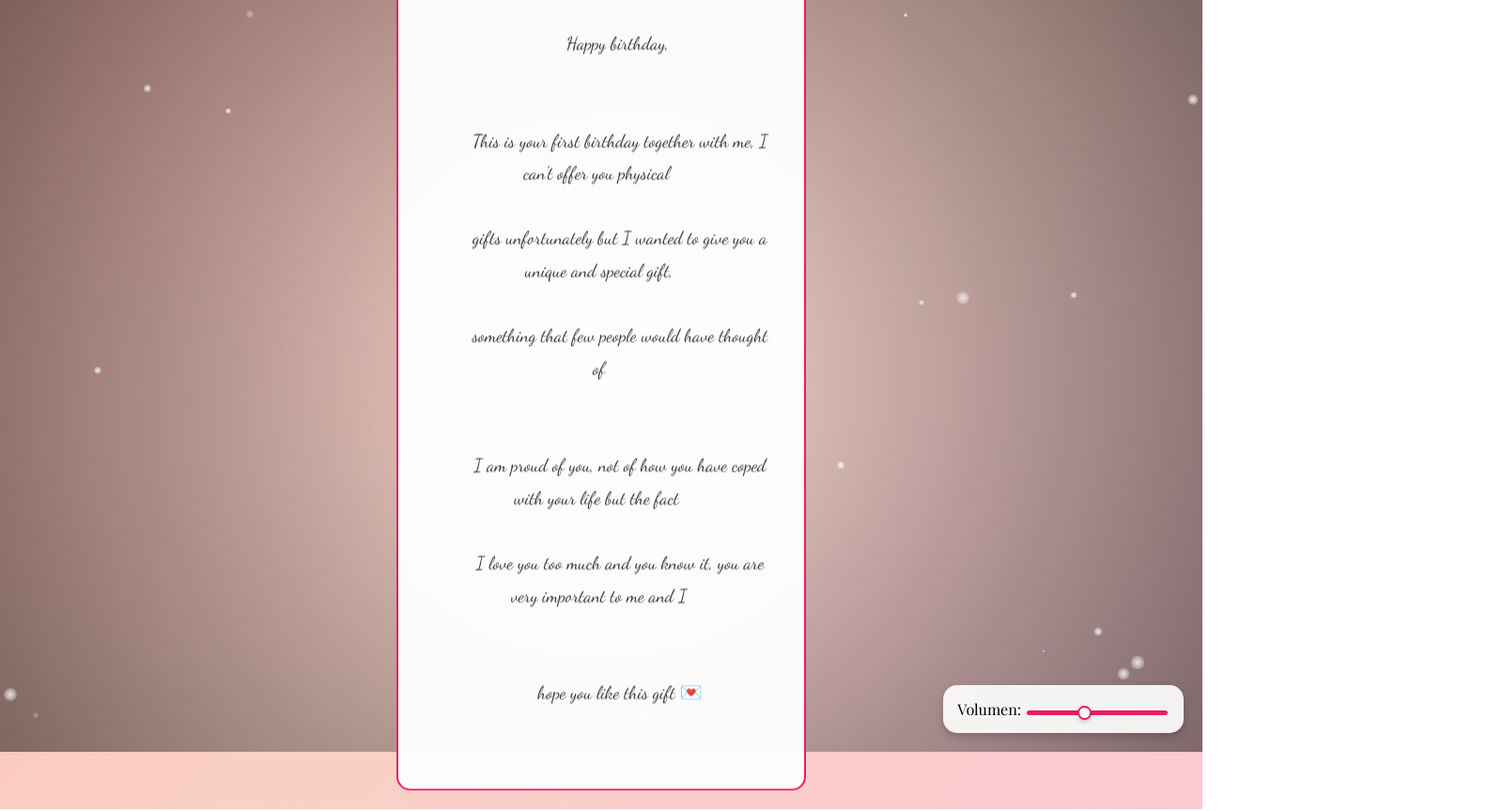
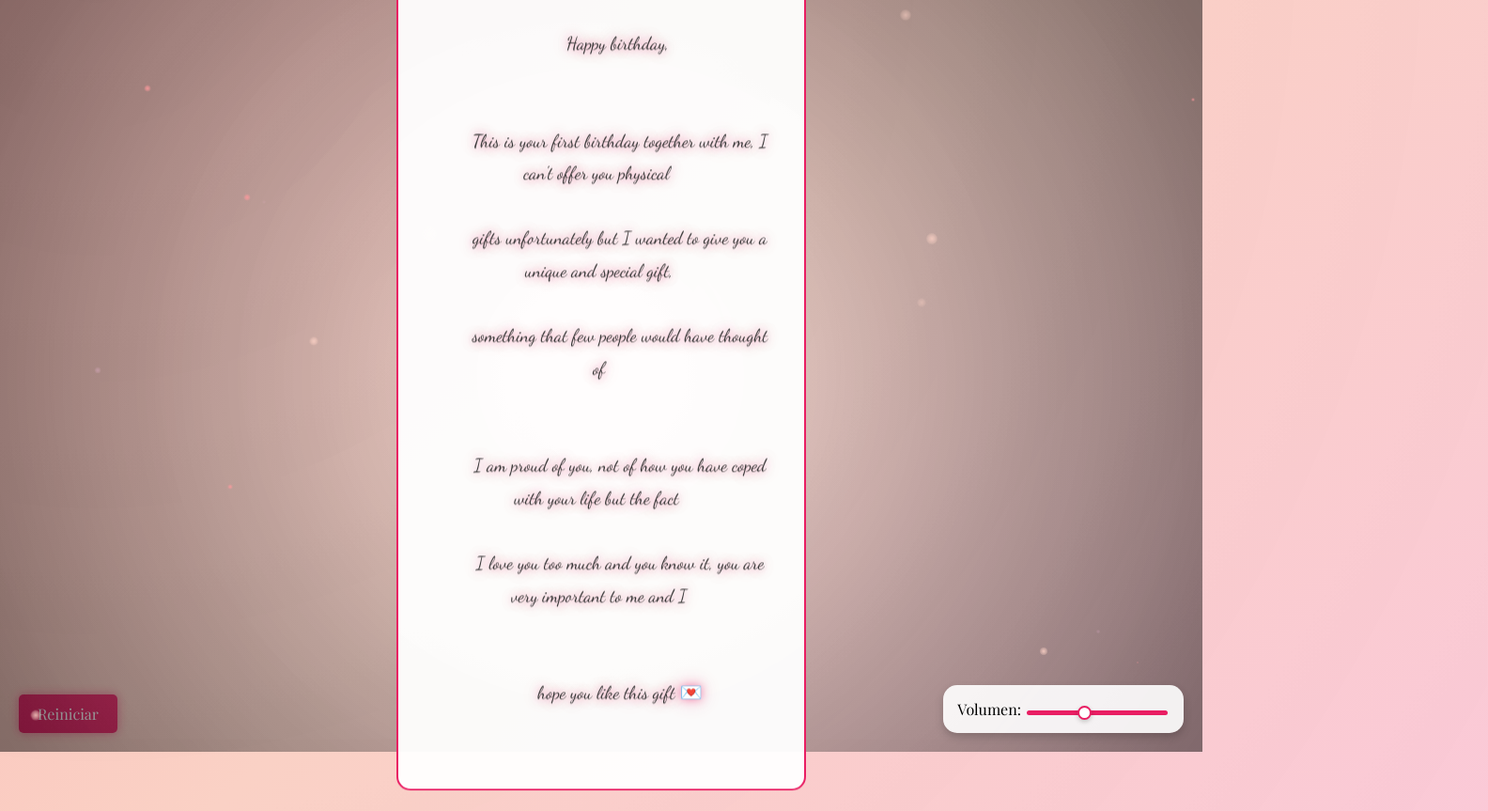
Before and after one commit to AlejandroJonnath/carta-para-ella, a plain HTML site: page index.html in a window 1280 px wide. Both pictures are taken after a click on the picture 640 px from the left and 395 px from the top of the page. Shown: the whole page at 94% size, 1584 px wide, since content can reach past the window. Drawn offline with nearby package versions, Linux system fonts and the light colour scheme.

Commit message:
CSS y JS mejorados

```diff
--- a/index.html
+++ b/index.html
@@ -28,6 +28,8 @@
     <input type="range" id="volume-slider" min="0" max="1" step="0.01" value="0.4" />
   </div>
 
+  <button id="reset-button" class="reset-button">Reiniciar</button>
+
   <audio id="bg-music" src="assets/music.mp3" loop></audio>
   <script src="script.js"></script>
 </body>
--- a/script.js
+++ b/script.js
@@ -2,12 +2,14 @@ const envelope = document.getElementById('envelope');
 const letter = document.getElementById('letter');
 const music = document.getElementById('bg-music');
 const volumeSlider = document.getElementById('volume-slider');
+const openSound = new Audio('assets/open-sound.mp3');
+const sparkleSound = new Audio('assets/sparkle-sound.mp3');
 
 // Set initial volume to 40%
 music.volume = 0.4;
 
 // Envelope click event
-envelope.addEventListener('click', () => {
+envelope.addEventListener('click', (event) => {
   envelope.src = 'assets/open-envelope.png';
   envelope.style.transform = 'scale(0.9)';
   envelope.style.transition = 'transform 0.8s ease, opacity 0.8s ease';
@@ -25,6 +27,13 @@ envelope.addEventListener('click', () => {
   setTimeout(() => {
     letter.style.boxShadow = 'none';
   }, 2000);
+
+  openSound.play();
+
+  const rect = envelope.getBoundingClientRect();
+  const x = rect.left + rect.width / 2;
+  const y = rect.top + rect.height / 2;
+  createExplosion(x, y);
 });
 
 // Update volume when slider is moved
@@ -66,9 +75,74 @@ const createMouseParticles = () => {
     setTimeout(() => {
       particle.remove();
     }, 1000);
+
+    sparkleSound.currentTime = 0; // Reset sound for rapid playback
+    sparkleSound.play();
   });
 };
 
+// Add mystical fog to the background
+const createFog = () => {
+  const fog = document.createElement('div');
+  fog.className = 'mystical-fog';
+  document.body.appendChild(fog);
+};
+
+// Add shooting stars to the background
+const createShootingStar = () => {
+  const star = document.createElement('div');
+  star.className = 'shooting-star';
+  star.style.left = `${Math.random() * 100}vw`;
+  star.style.top = `${Math.random() * 50}vh`;
+  document.body.appendChild(star);
+
+  setTimeout(() => {
+    star.remove();
+  }, 3000);
+};
+
+// Create explosion effect
+const createExplosion = (x, y) => {
+  for (let i = 0; i < 30; i++) {
+    const particle = document.createElement('div');
+    particle.className = 'sparkle';
+    particle.style.left = `${x}px`;
+    particle.style.top = `${y}px`;
+    particle.style.width = `${Math.random() * 5 + 2}px`;
+    particle.style.height = `${Math.random() * 5 + 2}px`;
+    particle.style.animationDuration = `${Math.random() * 2 + 1}s`;
+    particle.style.transform = `translate(${Math.random() * 200 - 100}px, ${Math.random() * 200 - 100}px)`;
+    document.body.appendChild(particle);
+
+    setTimeout(() => {
+      particle.remove();
+    }, 2000);
+  }
+};
+
+// Add aurora effect to the background
+const createAurora = () => {
+  const aurora = document.createElement('div');
+  aurora.className = 'aurora';
+  document.body.appendChild(aurora);
+};
+
+// Add click wave effect
+document.addEventListener('click', (event) => {
+  const wave = document.createElement('div');
+  wave.className = 'click-wave';
+  wave.style.left = `${event.clientX}px`;
+  wave.style.top = `${event.clientY}px`;
+  document.body.appendChild(wave);
+
+  setTimeout(() => {
+    wave.remove();
+  }, 1000);
+});
+
 createBackgroundOverlay();
-setInterval(createSparkle, 200);
+setInterval(createSparkle, 300);
 createMouseParticles();
+createFog();
+setInterval(createShootingStar, 5000);
+createAurora();
--- a/style.css
+++ b/style.css
@@ -12,6 +12,7 @@ body {
   position: relative;
   animation: gradientShift 10s ease infinite;
   perspective: 1500px;
+  cursor: url('assets/magic-cursor.png'), auto;
 }
 
 @keyframes gradientShift {
@@ -33,6 +34,23 @@ body {
   cursor: pointer;
   transition: transform 0.6s ease, box-shadow 0.6s ease;
   box-shadow: 0 10px 20px rgba(0, 0, 0, 0.2);
+  animation: glow 3s infinite, slideIn 2s ease-out forwards;
+}
+
+@keyframes glow {
+  0%, 100% { box-shadow: 0 0 20px rgba(233, 30, 99, 0.5); }
+  50% { box-shadow: 0 0 40px rgba(233, 30, 99, 1); }
+}
+
+@keyframes slideIn {
+  0% {
+    transform: translateY(-200px) scale(0.8);
+    opacity: 0;
+  }
+  100% {
+    transform: translateY(0) scale(1);
+    opacity: 1;
+  }
 }
 
 #envelope:hover {
@@ -68,6 +86,9 @@ body {
 .poem {
   white-space: pre-wrap;
   color: #333;
+  overflow: visible;
+  border-right: none;
+  text-shadow: 0 0 10px rgba(233, 30, 99, 0.5), 0 0 20px rgba(233, 30, 99, 0.3);
 }
 
 @keyframes fadeIn {
@@ -142,14 +163,17 @@ body {
   0% {
     transform: scale(0);
     opacity: 1;
+    background: radial-gradient(circle, #ff9a9e, rgba(255, 255, 255, 0));
   }
   50% {
     transform: scale(1.5);
     opacity: 0.8;
+    background: radial-gradient(circle, #fad0c4, rgba(255, 255, 255, 0));
   }
   100% {
     transform: scale(0);
     opacity: 0;
+    background: radial-gradient(circle, #fbc2eb, rgba(255, 255, 255, 0));
   }
 }
 
@@ -172,3 +196,128 @@ body {
     opacity: 1;
   }
 }
+
+.mystical-fog {
+  position: absolute;
+  top: 0;
+  left: 0;
+  width: 200%;
+  height: 200%;
+  background: radial-gradient(circle, rgba(255, 255, 255, 0.1), rgba(255, 255, 255, 0));
+  opacity: 0.5;
+  animation: fogMove 20s linear infinite;
+  pointer-events: none;
+  z-index: 0;
+}
+
+@keyframes fogMove {
+  0% {
+    transform: translate(-50%, -50%) scale(1);
+  }
+  50% {
+    transform: translate(-45%, -55%) scale(1.2);
+  }
+  100% {
+    transform: translate(-50%, -50%) scale(1);
+  }
+}
+
+.reset-button {
+  position: fixed;
+  bottom: 20px;
+  left: 20px;
+  padding: 10px 20px;
+  background: #e91e63;
+  color: #fff;
+  border: none;
+  border-radius: 5px;
+  font-family: 'Playfair Display', serif;
+  font-size: 1rem;
+  cursor: pointer;
+  box-shadow: 0 4px 10px rgba(0, 0, 0, 0.2);
+  transition: background 0.3s ease, box-shadow 0.3s ease;
+  animation: buttonGlow 2s infinite alternate;
+}
+
+.reset-button:hover {
+  background: #d81b60;
+  box-shadow: 0 6px 15px rgba(233, 30, 99, 0.6);
+}
+
+@keyframes buttonGlow {
+  0% {
+    box-shadow: 0 0 10px rgba(233, 30, 99, 0.5);
+  }
+  100% {
+    box-shadow: 0 0 20px rgba(233, 30, 99, 1);
+  }
+}
+
+.shooting-star {
+  position: absolute;
+  width: 2px;
+  height: 100px;
+  background: linear-gradient(to bottom, rgba(255, 255, 255, 1), rgba(255, 255, 255, 0));
+  opacity: 0.8;
+  transform: rotate(45deg);
+  animation: shootingStar 3s ease-in-out infinite;
+  pointer-events: none;
+}
+
+@keyframes shootingStar {
+  0% {
+    transform: translate(-200px, -200px) rotate(45deg);
+    opacity: 1;
+  }
+  100% {
+    transform: translate(100vw, 100vh) rotate(45deg);
+    opacity: 0;
+  }
+}
+
+.click-wave {
+  position: absolute;
+  width: 20px;
+  height: 20px;
+  background: rgba(233, 30, 99, 0.5);
+  border-radius: 50%;
+  pointer-events: none;
+  animation: waveExpand 1s ease-out forwards;
+}
+
+@keyframes waveExpand {
+  0% {
+    transform: scale(1);
+    opacity: 0.5;
+  }
+  100% {
+    transform: scale(50);
+    opacity: 0;
+  }
+}
+
+.aurora {
+  position: absolute;
+  top: 0;
+  left: 0;
+  width: 100%;
+  height: 100%;
+  background: radial-gradient(circle at 50% 50%, rgba(255, 255, 255, 0.1), rgba(0, 0, 0, 0));
+  mix-blend-mode: screen;
+  opacity: 0.3;
+  animation: auroraMove 10s linear infinite;
+  pointer-events: none;
+  z-index: 0;
+}
+
+@keyframes auroraMove {
+  0% {
+    transform: translateX(-10%) translateY(-10%);
+  }
+  50% {
+    transform: translateX(10%) translateY(10%);
+  }
+  100% {
+    transform: translateX(-10%) translateY(-10%);
+  }
+}
```
Also changed, not shown: assets/magic-cursor.png (added).
